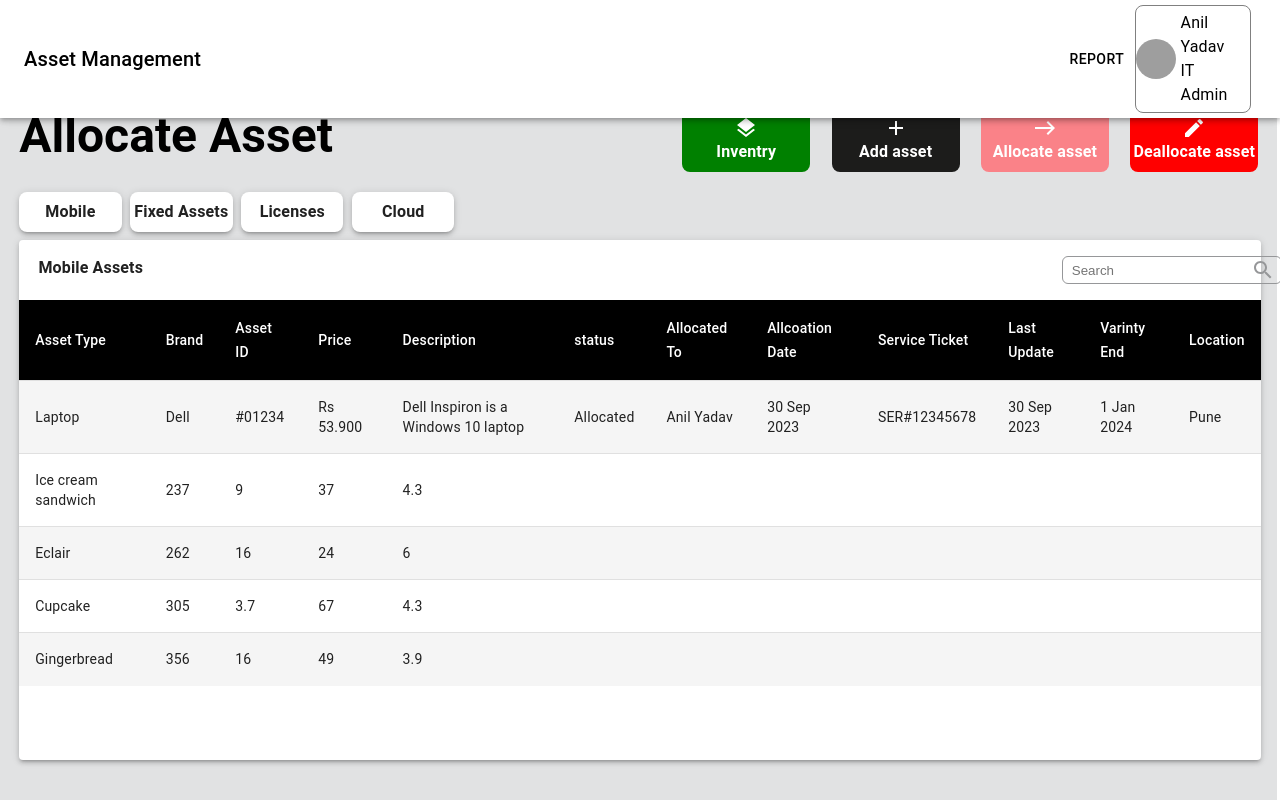
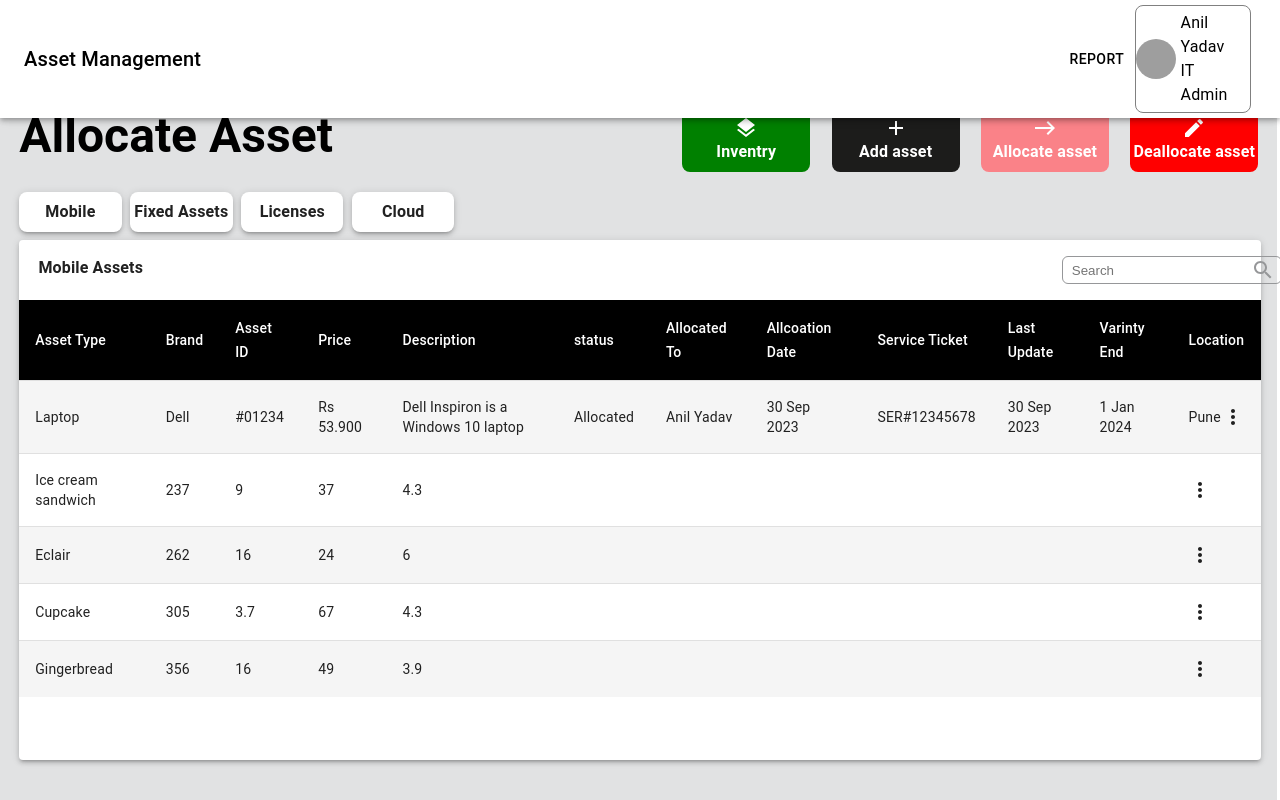
Before and after one commit to anil1707/asset-managment, a React (Create React App) app: page / in a window 1280 px wide. Shown: the top 800 px of the page. Built offline with nearby package versions, Linux system fonts and the light colour scheme; grey boxes are pictures that could not be loaded.

Commit message:
add three dot in table

```diff
--- a/src/component/Home.js
+++ b/src/component/Home.js
@@ -20,6 +20,7 @@ import EditIcon from "@mui/icons-material/Edit";
 import LayersIcon from "@mui/icons-material/Layers";
 import FilterListIcon from "@mui/icons-material/FilterList";
 import SearchIcon from "@mui/icons-material/Search";
+import MoreVertIcon from "@mui/icons-material/MoreVert";
 
 const StyledTableCell = styled(TableCell)(({ theme }) => ({
   [`&.${tableCellClasses.head}`]: {
@@ -302,9 +303,7 @@ const Home = () => {
                   <StyledTableCell align="left">
                     Allcoation Date
                   </StyledTableCell>
-                  <StyledTableCell align="left">
-                    Service Ticket
-                  </StyledTableCell>
+                  <StyledTableCell align="left">Service Ticket</StyledTableCell>
                   <StyledTableCell align="left">Last Update</StyledTableCell>
                   <StyledTableCell align="left">Varinty End</StyledTableCell>
                   <StyledTableCell align="left">Location</StyledTableCell>
@@ -313,7 +312,7 @@ const Home = () => {
               <TableBody>
                 {rows.map((row) => (
                   <StyledTableRow key={row.assetId}>
-                     <StyledTableCell align="left">
+                    <StyledTableCell align="left">
                       {row.assetType}
                     </StyledTableCell>
                     <StyledTableCell component="th" scope="row">
@@ -326,9 +325,7 @@ const Home = () => {
                     <StyledTableCell align="left">
                       {row.description}
                     </StyledTableCell>
-                    <StyledTableCell align="left">
-                      {row.status}
-                    </StyledTableCell>
+                    <StyledTableCell align="left">{row.status}</StyledTableCell>
                     <StyledTableCell align="left">
                       {row.allocatedTo}
                     </StyledTableCell>
@@ -344,8 +341,10 @@ const Home = () => {
                     <StyledTableCell align="left">
                       {row.varintyEnd}
                     </StyledTableCell>
-                    <StyledTableCell align="left">
-                      {row.location}
+                    <StyledTableCell align="left" width={"5.5%"}>
+                      <Box sx={{display:"flex", justifyContent:"space-between", alignItems:"center"}}>
+                        {row.location} <MoreVertIcon />
+                       </Box>
                     </StyledTableCell>
                   </StyledTableRow>
                 ))}
```
